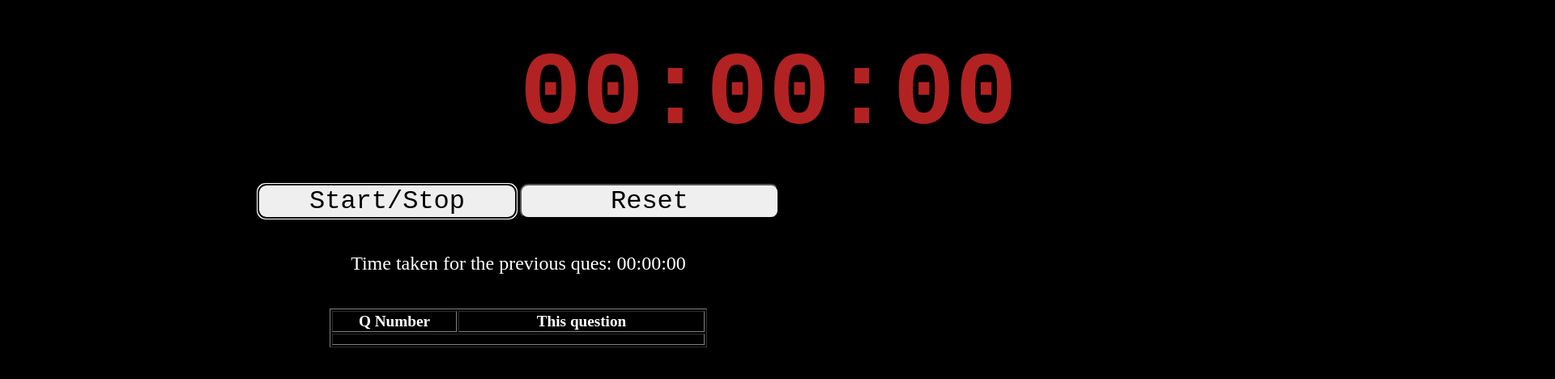
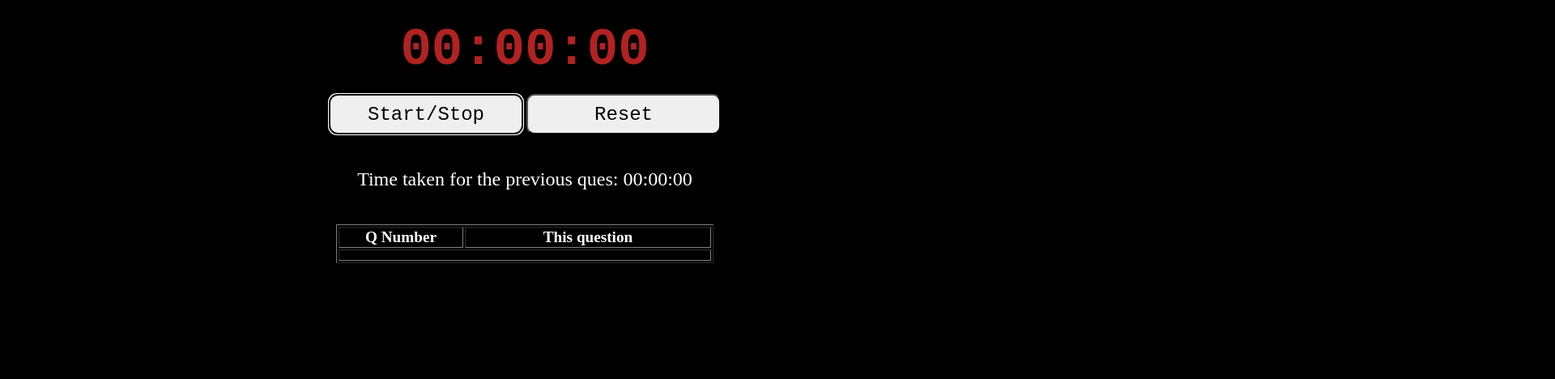
Before and after one commit to ashish4arora/questiontimer, a plain HTML site: page index.html in a window 1280 px wide. Shown: the top 468 px of the page at 81% size, 1920 px wide, since content can reach past the window. Drawn offline with nearby package versions, Linux system fonts and the light colour scheme.

Commit message:
Update index.html

```diff
--- a/index.html
+++ b/index.html
@@ -3,6 +3,7 @@
 <head>
 	<script src="https://ajax.googleapis.com/ajax/libs/jquery/3.5.1/jquery.min.js"></script>
 	<title>Result</title>
+	<meta name="viewport" content="width=device-width, initial-scale=1.0">
 </head>
 
 <script type="text/javascript">
@@ -47,7 +48,7 @@
 	function disp()
 	{
 		if (t[2]) t[1]=(new Date()).valueOf();
-		t[6].value=format(t[3]+t[1]-t[0]);
+		t[6].textContent=format(t[3]+t[1]-t[0]);
 	}
 
 	function format(ms)
@@ -71,11 +72,12 @@ function stopwatch()
 </script>
 
 <body onload='stopwatch();' bgcolor="black">
-	<br><div align=center><input type='text' id='disp' maxlength=12 readonly><br><br>
+	<br><div align=center><span type='text' id='disp' maxlength=12 readonly></span><br><br>
 		<button type='button' onclick='ss()' id='butt' autofocus>Start/Stop</button>
 		<button type='button' onclick='r()' id='butt2'>Reset</button>
 	</div>
 	<br>
+
 	<p align="center" id = "panel">Time taken for the previous ques: 00:00:00</p><br>
 	<table align=center border=1>
 		<tr><th width=150>Q Number</th><th width=300>This question</th></tr>
@@ -89,9 +91,15 @@ function stopwatch()
 			color: white;
 		}
 
+		div{
+			width: 100%;
+		}
+
 		body{
+			width: 100%;
 			max-width: 100%;
 			overflow-x: hidden;
+			align-items: center;
 		}
 		#panel{
 			font-size: 1.5em;
@@ -99,18 +107,18 @@ function stopwatch()
 
 		#disp
 		{
-			background-color: black;font-size: 8em;font-weight: bold;color: #B22222;
-			font-family: "Courier New";padding: 0.15em;  height: auto; margin-left: 4.8em;
+			background-color: black;font-size: 4em;font-weight: bold;color: #B22222;
+			font-family: "Courier New";padding: 0.15em;  height: auto;
 			border-right-width:0; border: none;
 		}
 		#butt
 		{
-			font-size: 2em;width: 10em;font-family: "Courier New"; color: black; height: auto; border-radius: 10px;
+			font-size: 1.5em;width: 10em;font-family: "Courier New"; color: black; height: auto; border-radius: 10px; padding: 0.4em;
 		}
 		#butt2
 		{
-			font-size: 2em;
-			width: 10em;font-family: "Courier New"; color: black; height: auto; border-radius: 10px;
+			font-size: 1.5em;
+			width: 10em;font-family: "Courier New"; color: black; height: auto; border-radius: 10px; padding:  0.4em;
 		}
 		#lap
 		{
```
